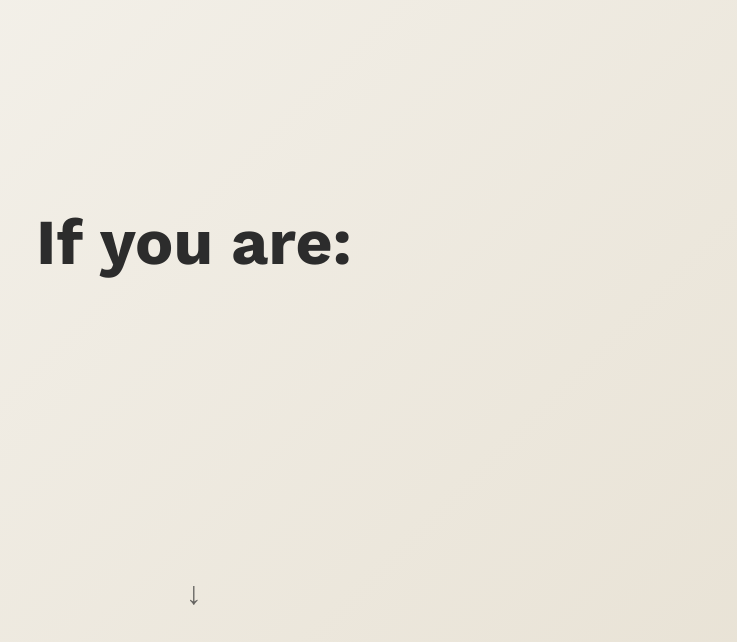
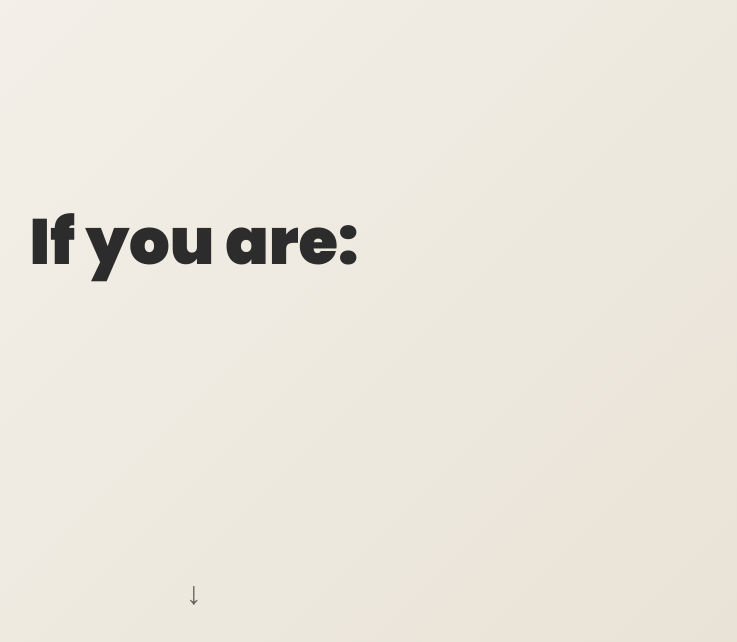
Before and after one commit to torijones784/alter, a plain HTML site: page home.html in a window 1280 px wide. Shown: the part 158-800 px from the top of the page, without its empty margins (446-1183 px from the left). Drawn offline with nearby package versions, Linux system fonts and the light colour scheme.

Commit message:
change flip screens font poppins

```diff
--- a/home.html
+++ b/home.html
@@ -7,7 +7,6 @@
     <link rel="preconnect" href="https://fonts.googleapis.com">
     <link rel="preconnect" href="https://fonts.gstatic.com" crossorigin>
     <link href="https://fonts.googleapis.com/css2?family=Raleway:wght@400;600;700&family=Poppins:wght@400;600;700;900&display=swap" rel="stylesheet">
-    <link href="https://fonts.googleapis.com/css2?family=Raleway:wght@400;600;700&family=Work+Sans:wght@700&display=swap" rel="stylesheet">
     <link rel="stylesheet" href="styles.css">
 </head>
 <body>
--- a/styles.css
+++ b/styles.css
@@ -27,9 +27,9 @@ body {
 }
 
 .screen h1 {
-    font-family: 'Work Sans', sans-serif;
+    font-family: 'Poppins', sans-serif;
     font-size: clamp(2.5rem, 8vw, 4rem);
-    font-weight: 700;
+    font-weight: 900;
     line-height: 1.2;
     max-width: 90%;
     text-align: left;
```
